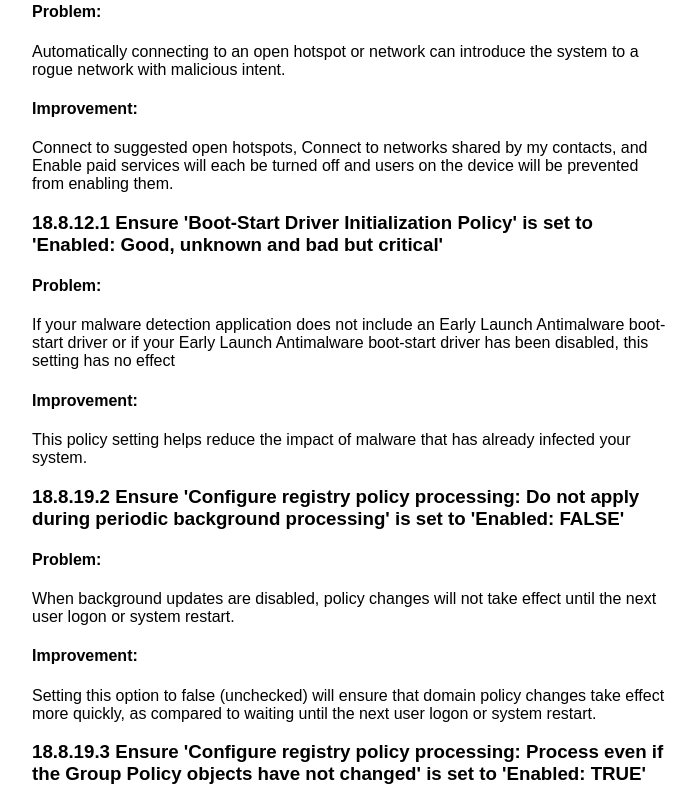
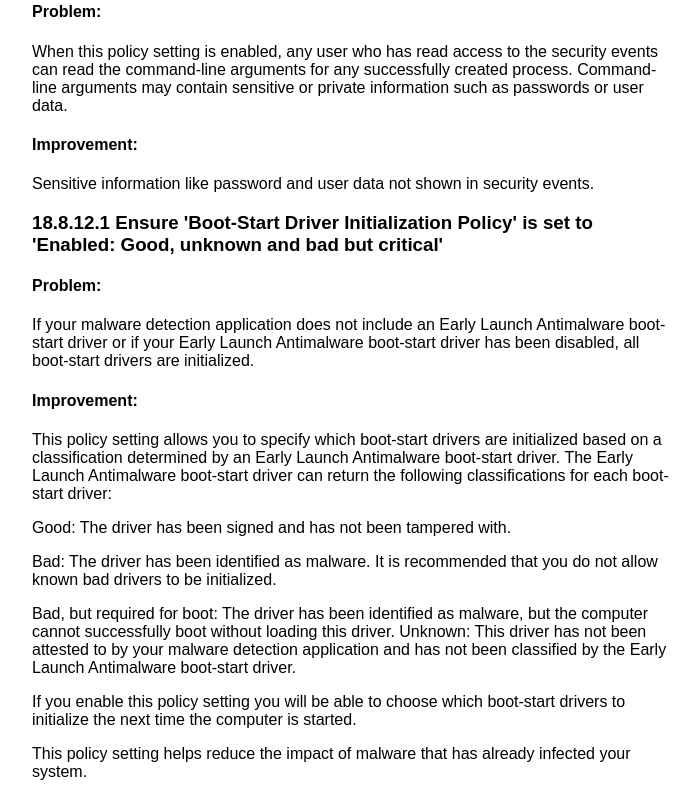
Before and after one commit to yonghoow/static-web-app, a website: page src/BITS/controls_research.html in a window 1280 px wide. Shown: the part 2733-3530 px from the top of the page, without its empty margins (288-987 px from the left). Drawn offline with Linux system fonts and the light colour scheme.

Commit message:
modified controls research

```diff
--- a/src/BITS/controls_research.html
+++ b/src/BITS/controls_research.html
@@ -141,28 +141,61 @@
       prevented from enabling them.
     </p>
 
-    <h3>18.8.3.1 Ensure 'Include command line in process creation events' is set to 'Disabled'</h3>
+    <h3>18.8.3.1 Ensure 'Include command line in process creation events'
+        is set to 'Disabled'</h3>
     <h4>Problem:</h4>
+
     <p>
-      Automatically connecting to an open hotspot or network can introduce the system
-      to a rogue network with malicious intent.
+      When this policy setting is enabled, any user who has read access
+      to the security events can read the command-line arguments for any
+      successfully created process. Command-line arguments may contain
+      sensitive or private information such as passwords or user data.
     </p>
+
     <h4>Improvement:</h4>
     <p>
-      Connect to suggested open hotspots, Connect to networks shared by my contacts, and
-      Enable paid services will each be turned off and users on the device will be
-      prevented from enabling them.
+      Sensitive information like password and user data not shown in
+      security events.
     </p>
 
     <h3>18.8.12.1 Ensure 'Boot-Start Driver Initialization Policy' is set to 'Enabled: Good,
         unknown and bad but critical'</h3>
     <h4>Problem:</h4>
+
     <p>
       If your malware detection application does not include an Early Launch Antimalware
-      boot-start driver or if your Early Launch Antimalware boot-start driver has been
-      disabled, this setting has no effect
+      boot-start driver or if your Early Launch Antimalware boot-start driver
+      has been disabled, all boot-start drivers are initialized.
     </p>
+
     <h4>Improvement:</h4>
+    <p>
+      This policy setting allows you to specify which boot-start drivers
+      are initialized based on a classification determined by an Early
+      Launch Antimalware boot-start driver. The Early Launch Antimalware
+      boot-start driver can return the following classifications for
+      each boot-start driver:
+    </p>
+    <p>
+      Good: The driver has been signed and has not been tampered with.
+    </p>
+    <p>
+      Bad: The driver has been identified as malware. It is recommended that
+      you do not allow known bad drivers to be initialized.
+    </p>
+    <p>
+      Bad, but required for boot: The driver has been identified as malware,
+      but the computer cannot successfully boot without loading this driver.</b>
+      Unknown: This driver has not been attested to by your malware detection
+      application and has not been classified by the Early Launch Antimalware
+      boot-start driver.
+    </p>
+
+    <p>
+      If you enable this policy setting you will be able to choose which
+      boot-start drivers to initialize the next time the computer is started.
+    </p>
+
     <p>
       This policy setting helps reduce the impact of malware that has already
       infected your system.
@@ -232,7 +265,8 @@
     <h4>Improvement:</h4>
     <p>
       Not displaying network selection UI prevents anyone from interacting with available
-      networks UI on the logon screen.
+      networks UI on the logon screen. The PC's network connectivity state cannot be
+      changed without signing into Windows.
     </p>
 
     <h3>18.8.25.3 'Do not enumerate connected users on domain-joined computers' is set to
@@ -263,8 +297,8 @@
       This policy setting prevents local users from being enumerated on domain-joined computers.
     </p>
 
-    <h3>18.8.25.5 Ensure 'Turn off app notifications on the lock screen' is set to 'Enabled' -
-        Enabled</h3>
+    <h3>18.8.25.5 Ensure 'Turn off app notifications on the lock screen' is set
+        to 'Enabled'</h3>
     <h4>Problem:</h4>
     <p>
       App notifications might display sensitive business or personal data.
@@ -294,7 +328,9 @@
     <h4>Improvement:</h4>
     <p>
       Blocking untrusted fonts helps improve your network and employee protection
-      against font-processing-related attacks
+      against font-processing-related attacks. Blocking prevent both remote
+      (web-based or email-based) and local Exchange Online Protection(EOP)
+      attacks that can happen during the font file-parsing process.
     </p>
 
   </main>
```
